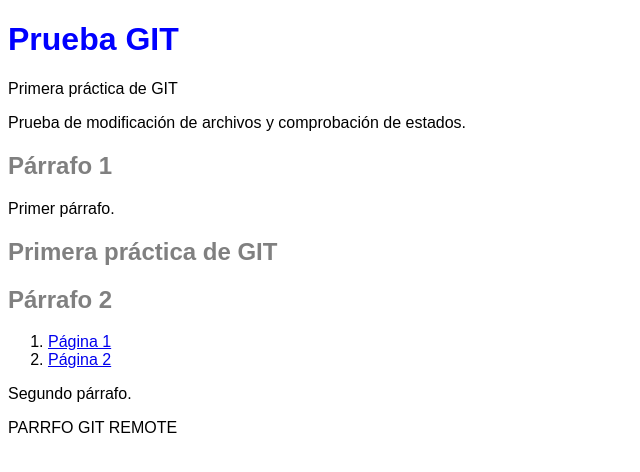
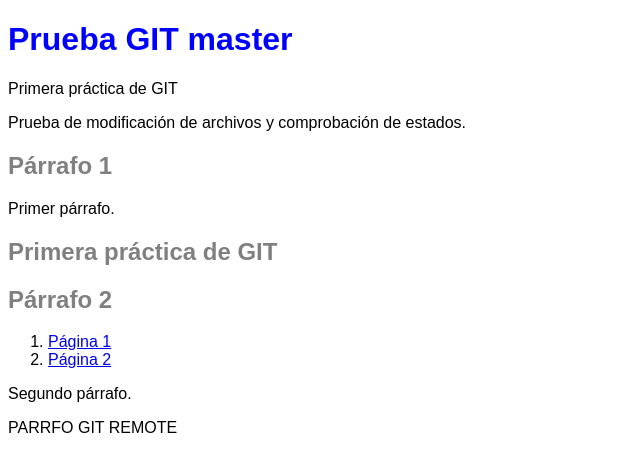
Before and after one commit to var-o18/PruebaGit2, a plain HTML site: page index.html in a window 1280 px wide. Shown: the whole page, without its empty margins (0-640 px from the left). Drawn offline with Linux system fonts and the light colour scheme.

Commit message:
Modificado titulo para conflicto

```diff
--- a/index.html
+++ b/index.html
@@ -10,7 +10,7 @@
 </head>
 
 <body>
-    <h1>Prueba GIT</h1>
+    <h1>Prueba GIT master</h1>
     <p>Primera práctica de GIT</p>
     <p>
         Prueba de modificación de archivos y
```
